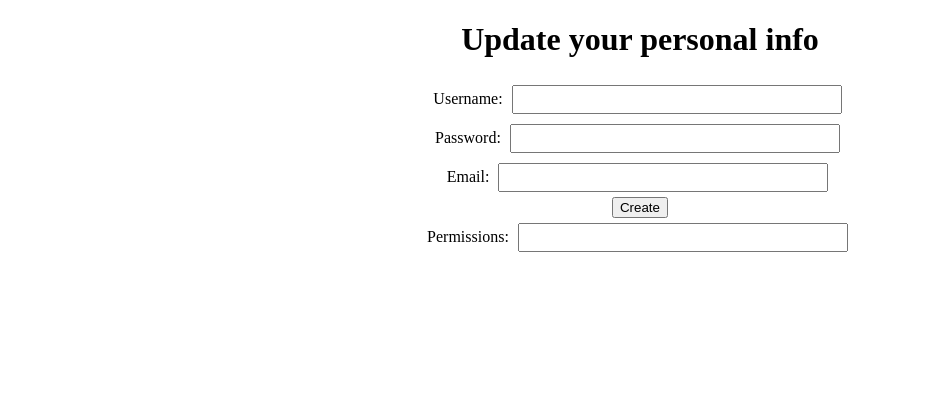
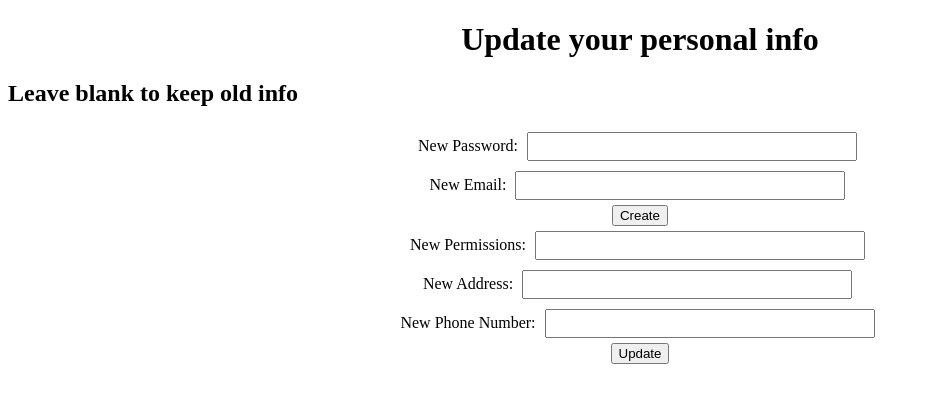
Before and after one commit to DevanClark/Final361, a Django app: template Final/templates/main/edituserself.html in a window 1280 px wide. Shown: the part 73-476 px from the top of the page, without its empty margins (0-928 px from the left). Run offline with Django 3.2, Linux system fonts and the light colour scheme; the template is opened without the code that fills it, so the values that code supplies are empty; some web fonts are replaced.

Commit message:
They're empty

```diff
--- a/Final/templates/main/edituserself.html
+++ b/Final/templates/main/edituserself.html
@@ -1,15 +1,19 @@
 {% extends "base.html" %} {% block content %}
     <h1>Update your personal info</h1>
+    <h2>Leave blank to keep old info</h2>
     <form method="post" class = "form">
 	    {%csrf_token%}
-        <label for="username">Username: </label>
-    	<input type="text" name="username" id="username" class="inputBox"/><br>
-        <label for ="password">Password: </label>
+        <label for ="password">New Password: </label>
         <input type="password" name="password" id="password" class="inputBox"/><br>
-        <label for="email">Email: </label>
-       <input type="email" name="email" id="email" class="inputBox"/><br>
-       <input type="submit" value = "Create"/><br>
-        <label for="permissions">Permissions: </label>
+        <label for="email">New Email: </label>
+        <input type="email" name="email" id="email" class="inputBox"/><br>
+        <input type="submit" value = "Create"/><br>
+        <label for="permissions">New Permissions: </label>
         <input type="text" name="permissions" id="username" class="inputBox"/><br>
+        <label for="address">New Address: </label>
+        <input type="text" name="address" id="address" class="inputBox"/><br>
+        <label for="phonenumber">New Phone Number: </label>
+        <input type="text" name="phonenumber" id="phonenumber" class="inputBox"/><br>
+        <input type="submit" value = "Update"/><br>
     </form>
 {% endblock content %}
```
Also changed, not shown: Final/templates/main/createuser.html (+6 -2 lines).
